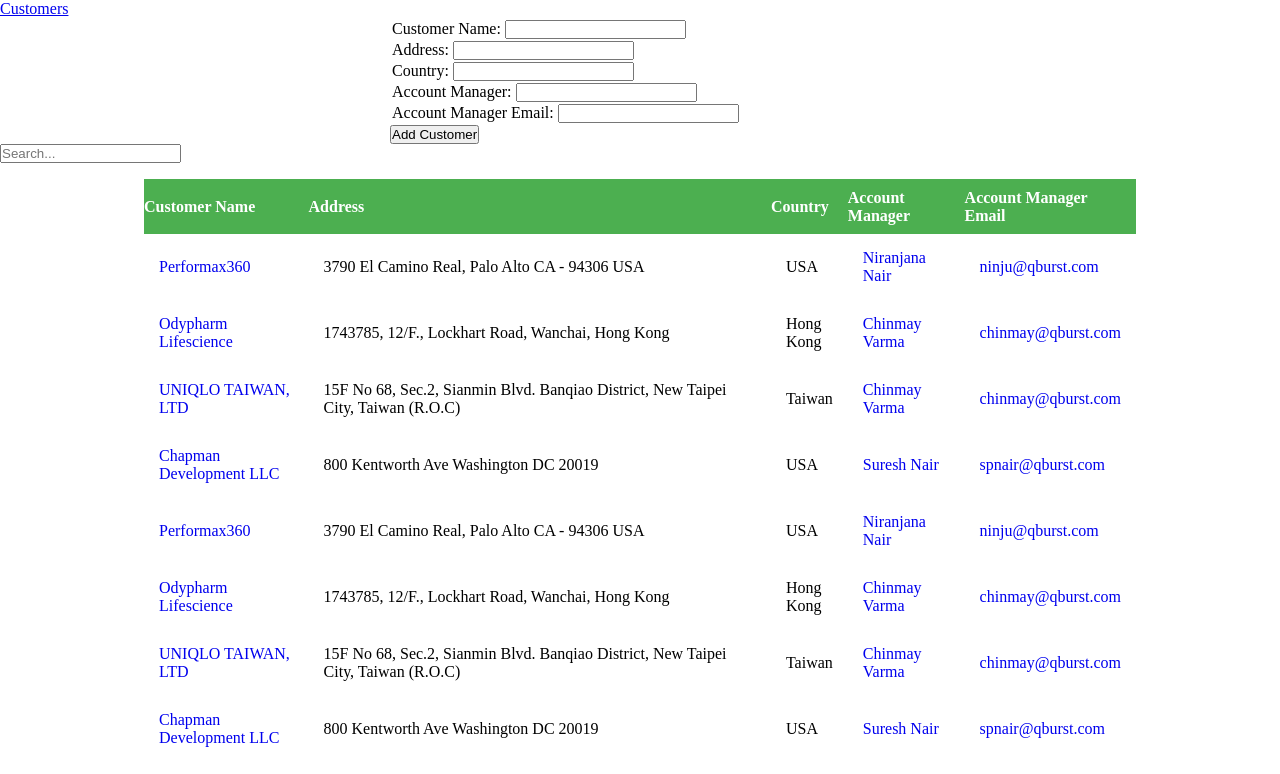
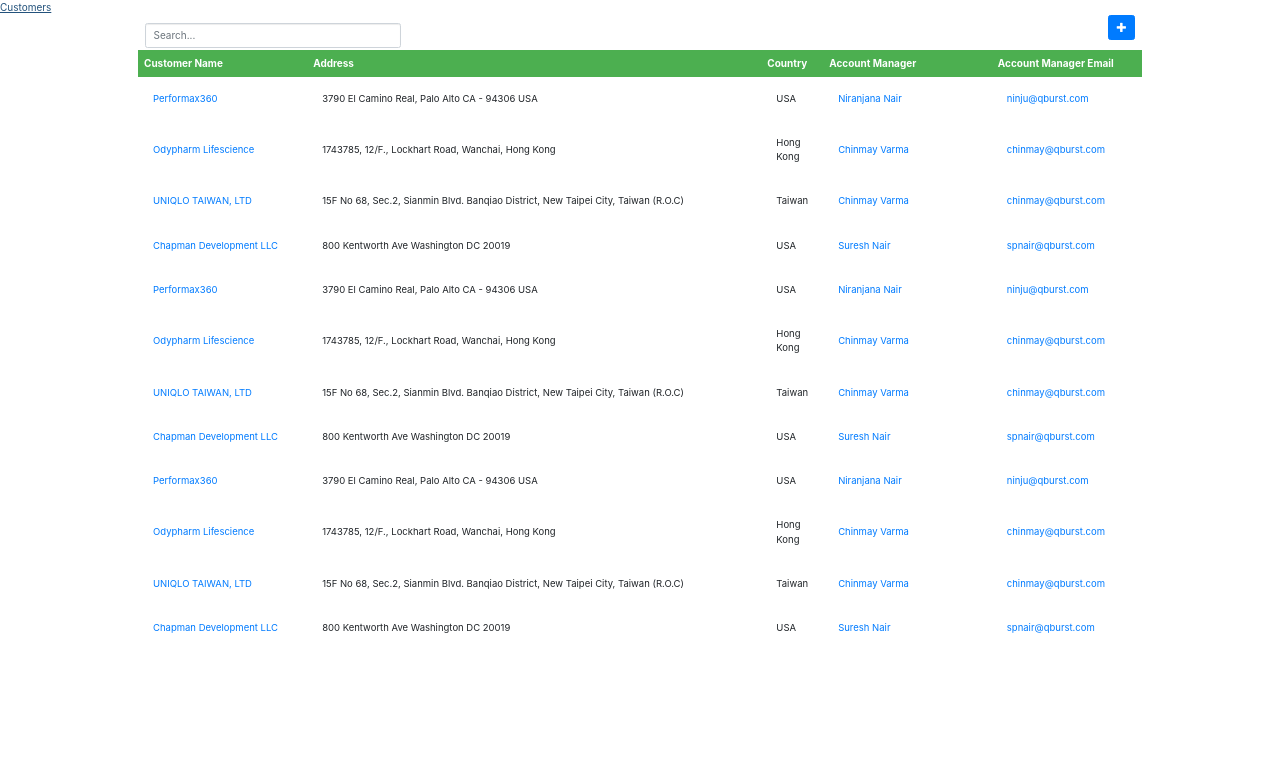
Before and after one commit to RohithKP/spaceApp, a plain HTML site: page app/index.html at #!/customers in a window 1280 px wide. Both pictures are taken after a click on the link "Customers". Shown: the top 774 px of the page. Drawn offline with nearby package versions, Linux system fonts and the light colour scheme.

Commit message:
add customers

```diff
--- a/app/assets/stylesheets/customers.css
+++ b/app/assets/stylesheets/customers.css
@@ -4,7 +4,7 @@
 }
 .customer-inputForm{
 	display: block;
-	width: 500px;
+	width: 600px;
 	margin: 0 auto;
 }
 
@@ -20,12 +20,10 @@
 	padding: 1rem;
 	table-layout: fixed;
 }
-.customer-list th{
+.customer-list tr th{
 	background-color: #4CAF50;
 	color: #fff;
 	padding: .6rem;
-	padding-left: 0;
-
 	text-align: left;
 }
 .customer-list th,td{
@@ -35,7 +33,32 @@
 }
 .customer-list td{
 	padding: 15px;
+	font-size: .95rem;
 }
 .customer-list td a{
 	text-decoration:none;
 }
+.row{
+	padding: .5rem;
+}
+#btn-addcustomer{
+	float: right;
+	position: relative;
+	right: 11.3%;
+}
+#customer-search{
+	width: 20%;
+	position: relative;
+    top: 8px;
+    left: 145px;
+}
+#add-customer{
+	float: right;
+}
+#customer-details{
+	width: 500px;
+	height: 300px;
+	display: block;
+	border: 1px solid #999;
+	margin: 100px auto;
+}
--- a/app/controllers/customerCtrl.js
+++ b/app/controllers/customerCtrl.js
@@ -1,11 +1,17 @@
 app.controller('customerCtrl', ['$scope', '$http', 'jsonService', function($scope, $http, jsonService) {
+        $scope.display = 'false';
+    $scope.toggleShow = function(){
+        $scope.display = !$scope.display;
+
+    }
+
     $scope.customers = [];
     var fetch = jsonService.fetchAllJson("customers");
     fetch.success(function(data) {
         $scope.customers = data;
     });
 
-    // console.log($scope.customers);
+
     // $scope.saved = localStorage.getItem('customers');
     // $scope.customers = $scope.customers.push($scope.saved);
     // $scope.customers = ($scope.saved !== null) ? JSON.parse($scope.saved) : [];
@@ -18,7 +24,7 @@
             accMngr: $scope.accMngr,
             accMngrEmail: $scope.accMngrEmail
         });
-        localStorage.setItem('customers', JSON.stringify($scope.customers));
+           // localStorage.setItem('customers', JSON.stringify($scope.customers));
 
     };
 
--- a/app/index.html
+++ b/app/index.html
@@ -11,6 +11,8 @@
     <script type="text/javascript" src="services/jsonService.js"></script>
     <script type="text/javascript" src="controllers/customerCtrl.js"></script>
     <script type="text/javascript" src="controllers/customerDetailsCtrl.js"></script>
+    <link rel="stylesheet" href="http://maxcdn.bootstrapcdn.com/bootstrap/3.3.6/css/bootstrap.min.css">
+    <link rel="stylesheet" href="https://cdn.rawgit.com/twbs/bootstrap/v4-dev/dist/css/bootstrap.css" crossorigin="anonymous">
     <link rel="stylesheet" type="text/css" href="assets/stylesheets/styles.css">
     <link rel="stylesheet" type="text/css" href="assets/stylesheets/customers.css">
 
--- a/app/partials/customer.html
+++ b/app/partials/customer.html
@@ -1,43 +1,43 @@
 <div ng-controller="customerCtrl">
-    <div class="customer-inputForm">
-        <form ng-submit="addCustomer()">
-            <table>
-                <tr>
-                    <td>Customer Name:
-                        <input type="text" ng-model="custName"></input>
-                    </td>
-                </tr>
-                <tr>
-                    <td>Address:
-                        <input type="text" ng-model="address"></input>
-                    </td>
-                </tr>
-                <tr>
-                    <td>Country:
-                        <input type="text" ng-model="country"></input>
-                    </td>
-                </tr>
-                <tr>
-                    <td>Account Manager:
-                        <input type="text" ng-model="accMngr"></input>
-                    </td>
-                </tr>
-                <tr>
-                    <td>Account Manager Email:
-                        <input type="email" ng-model="accMngrEmail"></input>
-                    </td>
-                </tr>
-            </table>
-            <input type="submit" value="Add Customer"></input>
+
+<button  ng-show="display" id="btn-addcustomer" class="btn btn-primary" ng-click="toggleShow()"><span class="glyphicon glyphicon-plus"></span></button>
+<button ng-show="!display"id="btn-addcustomer" class="btn btn-primary" ng-click="toggleShow()"><span class="glyphicon glyphicon-chevron-up"></span></button>
+    <div class="customer-inputForm" ng-show="!display">
+        <form ng-submit="addCustomer()" class="form-horizontal">
+            <div  class=" row">
+                <div class="col-lg-4"><label >Customer Name:</label></div>
+                <div class="col-lg-8"><input type="text" ng-model="custName" class="form-control " required></input></div>
+            </div>
+            <div class="row">
+                <div class="col-lg-4"><label>Address:</label></div>
+                <div class="col-lg-8"><input type="text" ng-model="address" class="form-control" required></input></div>
+            </div>
+            <div class="row">
+                <div class="col-lg-4"><label>Country:</label></div>
+                <div class="col-lg-8"><input type="text" ng-model="country" class="form-control"></input></div>
+            </div>
+            <div class="row">
+                <div class="col-lg-4"><label>Account Manager:</label></div>
+                <div class="col-lg-8"><input type="text" ng-model="accMngr" class="form-control"></input></div>
+            </div>
+            <div class="row">
+                <div class="col-lg-4"><label>Account Manager Email:</label></div>
+                <div class="col-lg-8"><input type="email" ng-model="accMngrEmail" class="form-control"></input></div>
+            </div>
+            <input type="submit" id="add-customer" value="Add Customer" class="btn btn-primary"></input>
         </form>
+
     </div>
-    <input ng-model="searchKeyword" placeholder="Search..." class="customer-search"></input>
+
+
+    <div class="customer-table"></div>
+    <input ng-model="searchKeyword" placeholder="Search..." id="customer-search" class="form-control"></input>
     <table class="customer-list" width="100%">
         <tr>
             <th width="17%">Customer Name</th>
-            <th width="50%">Address</th>
-            <th width="6%">Country</th>
-            <th width="12%">Account Manager</th>
+            <th width="46%">Address</th>
+            <th width="5%">Country</th>
+            <th width="17%">Account Manager</th>
             <th width="15%">Account Manager Email</th>
         </tr>
         <tr ng-repeat="item in customers | filter: searchKeyword  track by $index">
@@ -48,4 +48,5 @@
             <td><a ng-href="#">{{item.accMngrEmail}}</a></td>
         </tr>
     </table>
+    </div>
 </div>
--- a/app/services/jsonService.js
+++ b/app/services/jsonService.js
@@ -1,4 +1,4 @@
-app.factory('jsonService', ['$http', function($http) {
+app.service('jsonService', ['$http', function($http) {
     var APIJson = {};
     APIJson.fetchAllJson = function(file) {
         return $http.get('../assets/json/' + file + '.json');
```
Also changed, not shown: app/partials/customerDetails.html (+1 -1 lines).
